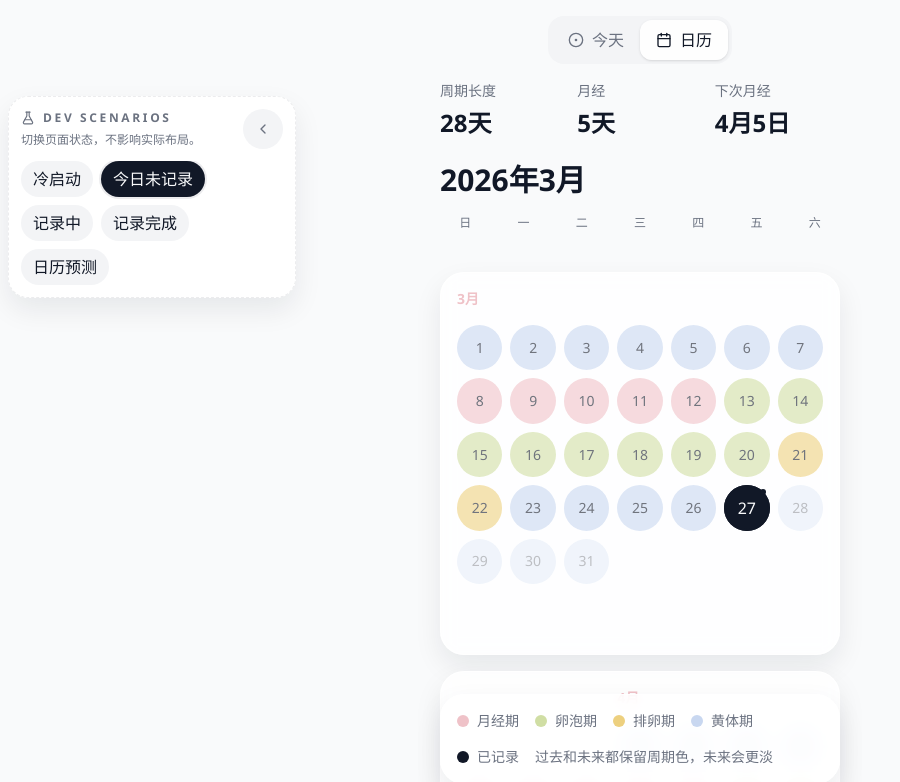
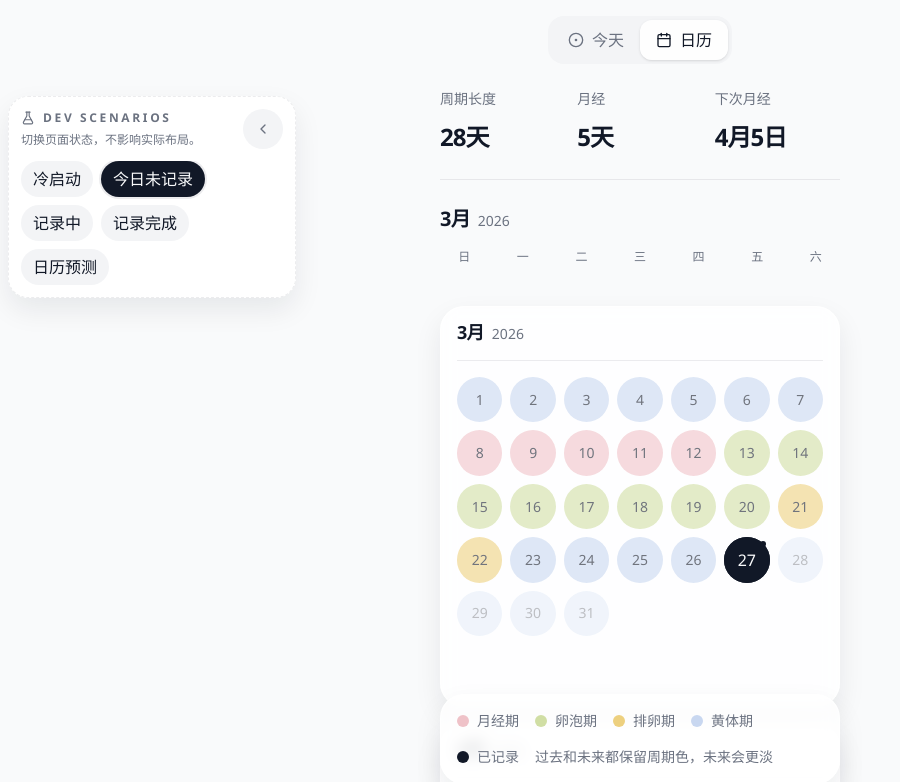
Before and after one commit to xiaoshanhe003/moonly, a React (Vite) app: page /calendar in a window 1280 px wide. Shown: the top 782 px of the page, without its empty margins (0-900 px from the left). Built offline with nearby package versions, Linux system fonts and the light colour scheme.

Commit message:
Refine calendar header typography

```diff
--- a/src/app/shell.tsx
+++ b/src/app/shell.tsx
@@ -8,7 +8,7 @@ import { DevScenarioBar } from "../components/domain/dev-scenario-bar";
 import { SegmentedControl } from "../components/domain/segmented-control";
 import { useCycleStore } from "../features/cycle/store";
 import { getCycleSummary } from "../features/cycle/cycle";
-import { cn, formatMonth, formatShortDate } from "../lib/utils";
+import { cn, formatShortDate } from "../lib/utils";
 import { uiTextStyles } from "../components/ui/styles";
 
 const weekdays = ["日", "一", "二", "三", "四", "五", "六"];
@@ -30,6 +30,8 @@ export function AppShell({ initialView }: AppShellProps) {
 
   const cycleSummary = profile ? getCycleSummary(profile, entries, new Date()) : null;
   const visibleCalendarMonth = new Date(visibleCalendarMonthKey);
+  const visibleMonthLabel = `${visibleCalendarMonth.getMonth() + 1}月`;
+  const visibleYearLabel = visibleCalendarMonth.getFullYear();
 
   useEffect(() => {
     if (currentView === "calendar") {
@@ -74,25 +76,36 @@ export function AppShell({ initialView }: AppShellProps) {
             </div>
 
             {currentView === "calendar" && cycleSummary ? (
-              <div className="mt-4 space-y-4 pb-4">
-                <div className={cn("grid grid-cols-3 gap-3", uiTextStyles.sm)}>
-                  <div>
-                    <p className={uiTextStyles.muted}>周期长度</p>
-                    <p className={cn("mt-1 font-semibold", uiTextStyles.xxl)}>{cycleSummary.cycleLength}天</p>
+              <div className="mt-6 space-y-6 pb-4">
+                <div className="grid grid-cols-3 gap-3 border-b border-[color:var(--border)] pb-6">
+                  <div className="min-w-0">
+                    <p className={cn("leading-none", uiTextStyles.sm, uiTextStyles.muted)}>周期长度</p>
+                    <p className={cn("mt-2.5 leading-none font-semibold tracking-[-0.04em]", uiTextStyles.xxl)}>
+                      {cycleSummary.cycleLength}天
+                    </p>
                   </div>
-                  <div>
-                    <p className={uiTextStyles.muted}>月经</p>
-                    <p className={cn("mt-1 font-semibold", uiTextStyles.xxl)}>{cycleSummary.periodLength}天</p>
+                  <div className="min-w-0">
+                    <p className={cn("leading-none", uiTextStyles.sm, uiTextStyles.muted)}>月经</p>
+                    <p className={cn("mt-2.5 leading-none font-semibold tracking-[-0.04em]", uiTextStyles.xxl)}>
+                      {cycleSummary.periodLength}天
+                    </p>
                   </div>
-                  <div>
-                    <p className={uiTextStyles.muted}>下次月经</p>
-                    <p className={cn("mt-1 font-semibold", uiTextStyles.xxl)}>{formatShortDate(cycleSummary.nextPeriodStart)}</p>
+                  <div className="min-w-0">
+                    <p className={cn("leading-none", uiTextStyles.sm, uiTextStyles.muted)}>下次月经</p>
+                    <p className={cn("mt-2.5 leading-none font-semibold tracking-[-0.04em] whitespace-nowrap", uiTextStyles.xxl)}>
+                      {formatShortDate(cycleSummary.nextPeriodStart)}
+                    </p>
                   </div>
                 </div>
 
-                <div className="space-y-3">
-                  <p className={cn("font-semibold leading-none", uiTextStyles.xxxl)}>{formatMonth(visibleCalendarMonth)}</p>
-                  <div className={cn("grid grid-cols-7 gap-2 text-center", uiTextStyles.xs, uiTextStyles.muted)}>
+                <div className="space-y-3.5">
+                  <div className="flex items-baseline gap-2">
+                    <p className={cn("font-semibold leading-none tracking-[-0.04em]", uiTextStyles.xl)}>
+                      {visibleMonthLabel}
+                    </p>
+                    <span className={cn("leading-none", uiTextStyles.sm, uiTextStyles.muted)}>{visibleYearLabel}</span>
+                  </div>
+                  <div className={cn("grid grid-cols-7 gap-2.5 text-center", uiTextStyles.xs, uiTextStyles.muted)}>
                     {weekdays.map((weekday) => (
                       <div key={weekday}>{weekday}</div>
                     ))}
--- a/src/components/domain/calendar-month-card.tsx
+++ b/src/components/domain/calendar-month-card.tsx
@@ -45,16 +45,15 @@ function formatDateKey(date: Date) {
 
 export function CalendarMonthCard({ monthDate, profile, entries, today, onEntryClick }: CalendarMonthCardProps) {
   const cells = buildMonthGrid(profile, entries, monthDate, today);
-  const monthLabelColumnStart = monthDate.getDay() + 1;
 
   return (
     <Card className="space-y-4">
-      <div className="grid grid-cols-7 gap-2">
-        <div
-          className="text-sm font-semibold text-[color:var(--phase-menstrual)]"
-          style={{ gridColumnStart: monthLabelColumnStart }}
-        >
-          {monthDate.getMonth() + 1}月
+      <div className="space-y-3 border-b border-[color:var(--border)] pb-4">
+        <div className="flex items-baseline gap-2">
+          <h2 className="text-[length:var(--text-lg)] font-semibold leading-none tracking-[-0.04em] text-[color:var(--foreground)]">
+            {monthDate.getMonth() + 1}月
+          </h2>
+          <span className={cn("leading-none", uiTextStyles.sm, uiTextStyles.muted)}>{monthDate.getFullYear()}</span>
         </div>
       </div>
 
```
